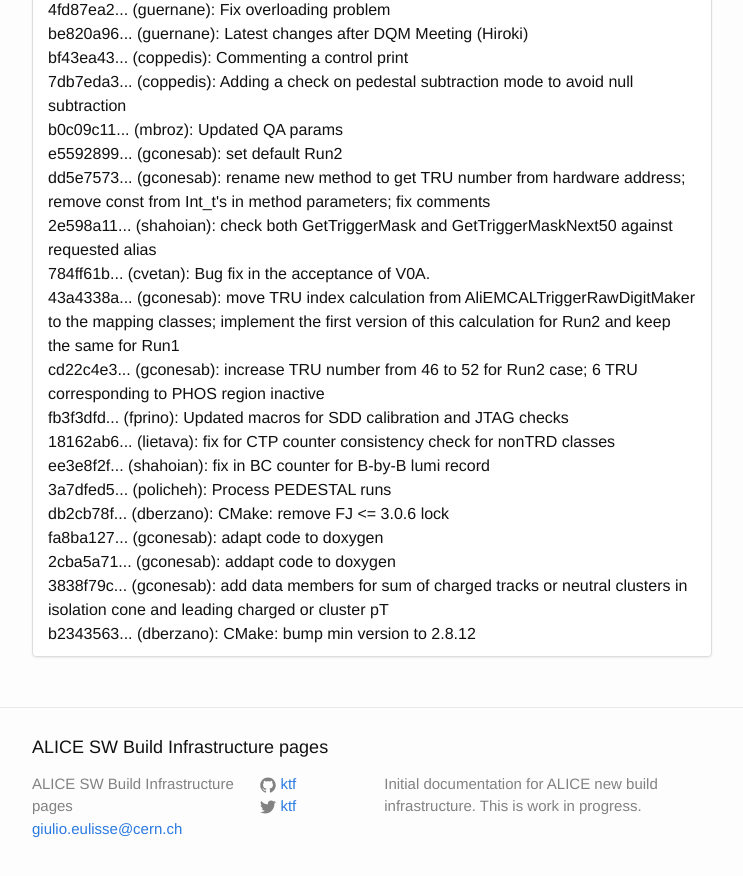
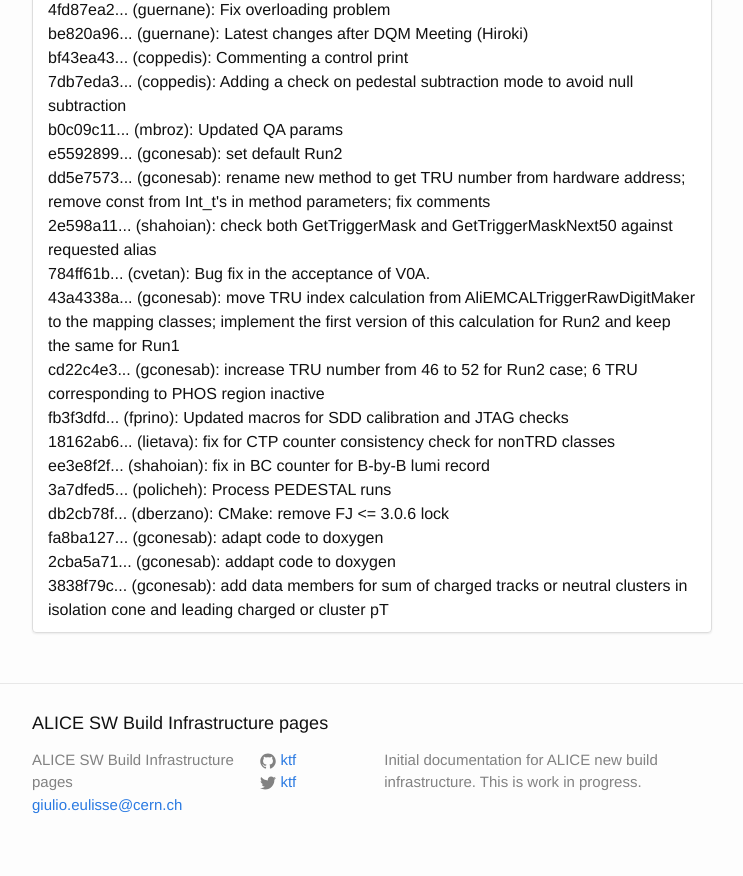
Before and after one commit to alisw/alisw.github.io, a Jekyll site: the page built from index.html, in a window 1280 px wide and 900 px high, scrolled down 2888 px. Shown: the top 876 px of the window, without its empty margins (268-1011 px from the left). Built offline with Jekyll 4.4.1, drawn with Linux system fonts in a browser that asks for light colours; nearby versions of some CDN libraries.

Commit message:
Updated results.

```diff
--- a/_data/commits-aliroot-master.yaml
+++ b/_data/commits-aliroot-master.yaml
@@ -188,8 +188,3 @@
  message: >-
     add data members for sum of charged tracks or neutral clusters in isolation cone and leading charged or cluster pT
  author: !!str gconesab
--
- commit: "b23435635da3bd63874cf33e8a4d2227ce96fccc"
- message: >-
-    CMake: bump min version to 2.8.12
- author: !!str dberzano
```
